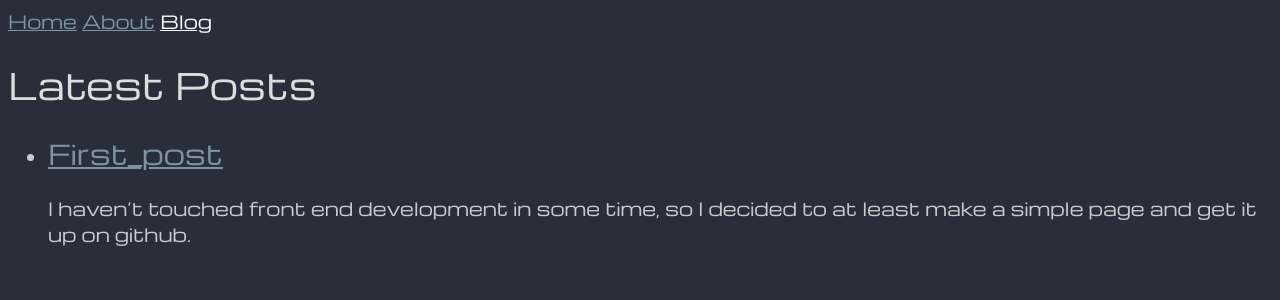
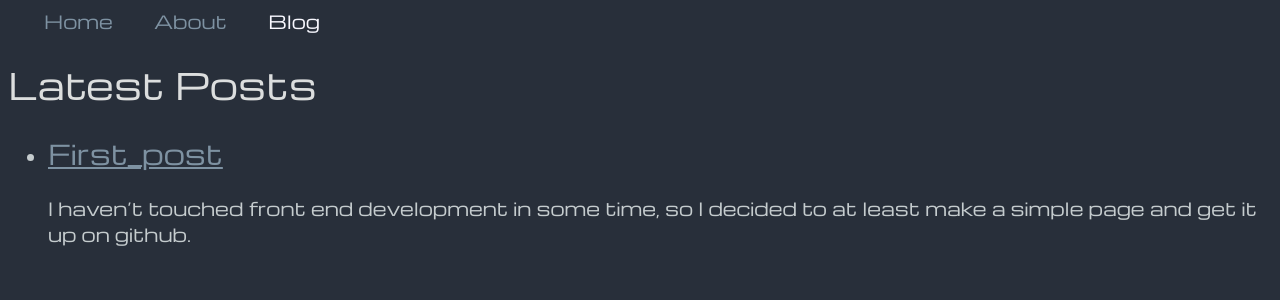
Before and after one commit to rwnewsom/rwnewsom.github.io, a Jekyll site: the page built from blog.html, in a window 1280 px wide. Shown: the top 300 px of the page. Built offline with Jekyll 4.4.1, drawn with Linux system fonts in a browser that asks for light colours.

Commit message:
more spacing

```diff
--- a/assets/css/style.scss
+++ b/assets/css/style.scss
@@ -52,6 +52,15 @@ div.main-content h2 {
 
 header h1, h5 {
   display: inline;
+}
+
+nav  a {
+  margin-left: 2em;
+  text-decoration: none;
+}
+
+.intro {
+  margin-left: 2em;
 }
 
 /* 04 Color and contrast */
--- a/index.html
+++ b/index.html
@@ -11,6 +11,7 @@ title: RNews - Home
   <link rel="stylesheet" href="https://unpkg.com/balloon-css/balloon.min.css">
   </head>
   <body>
+  <div class="intro">
     <h1>Welcome</h1>
   <p>
     I am a back end software developer based in Columbus, Ohio.<br/>
@@ -18,6 +19,7 @@ title: RNews - Home
     It also presented an opportunity to set up a github actions pipeline.<br/>
     This site is built with <a href="https://jekyllrb.com/docs/" target="_blank" rel="noopener">Jekyll</a> and hosted on GitHub pages.
   </p>
+  </div>
   <div class="social-icons">
     <a target="_blank" href="https://github.com/rwnewsom"
        class="balloon"
```
